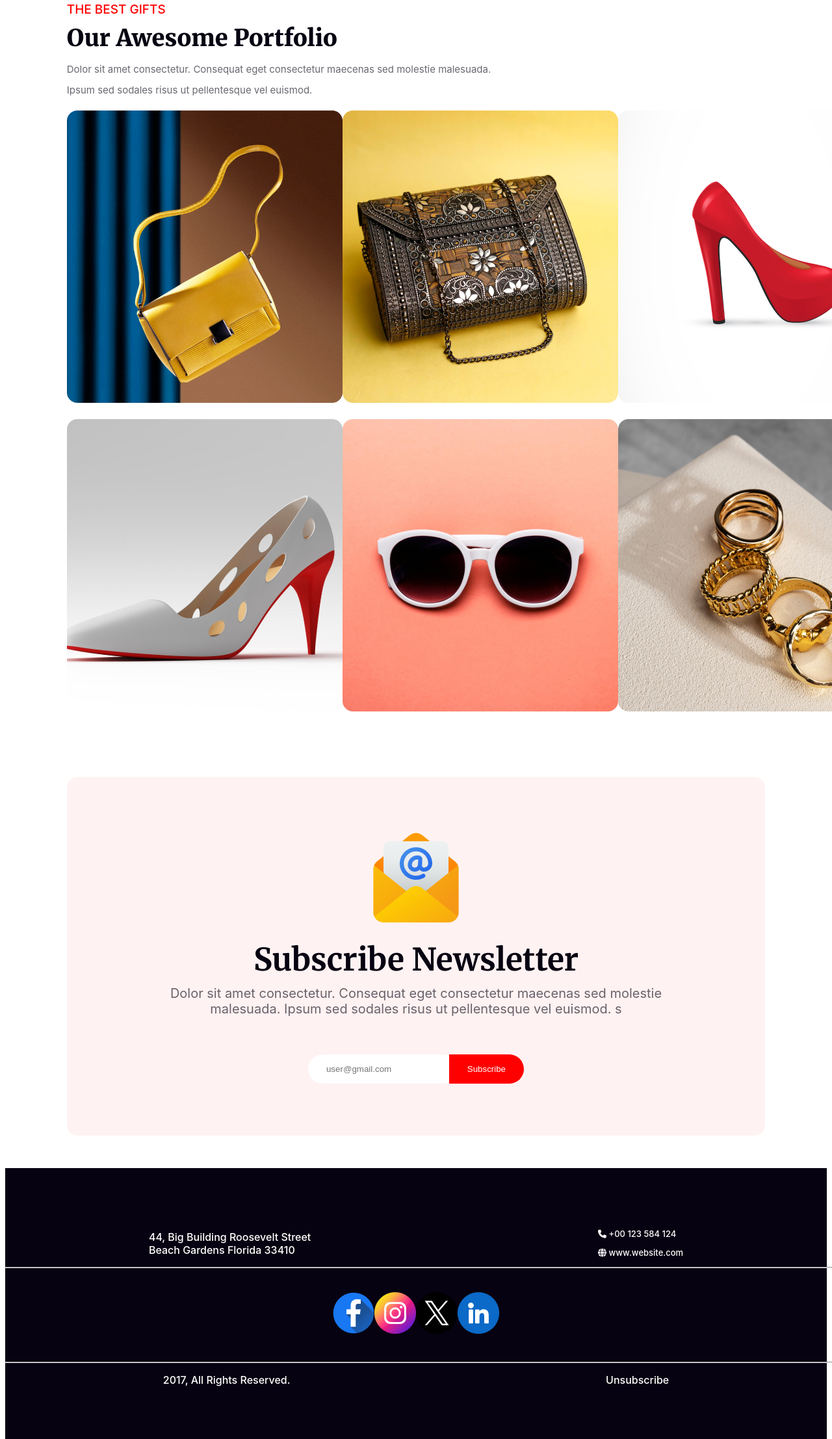
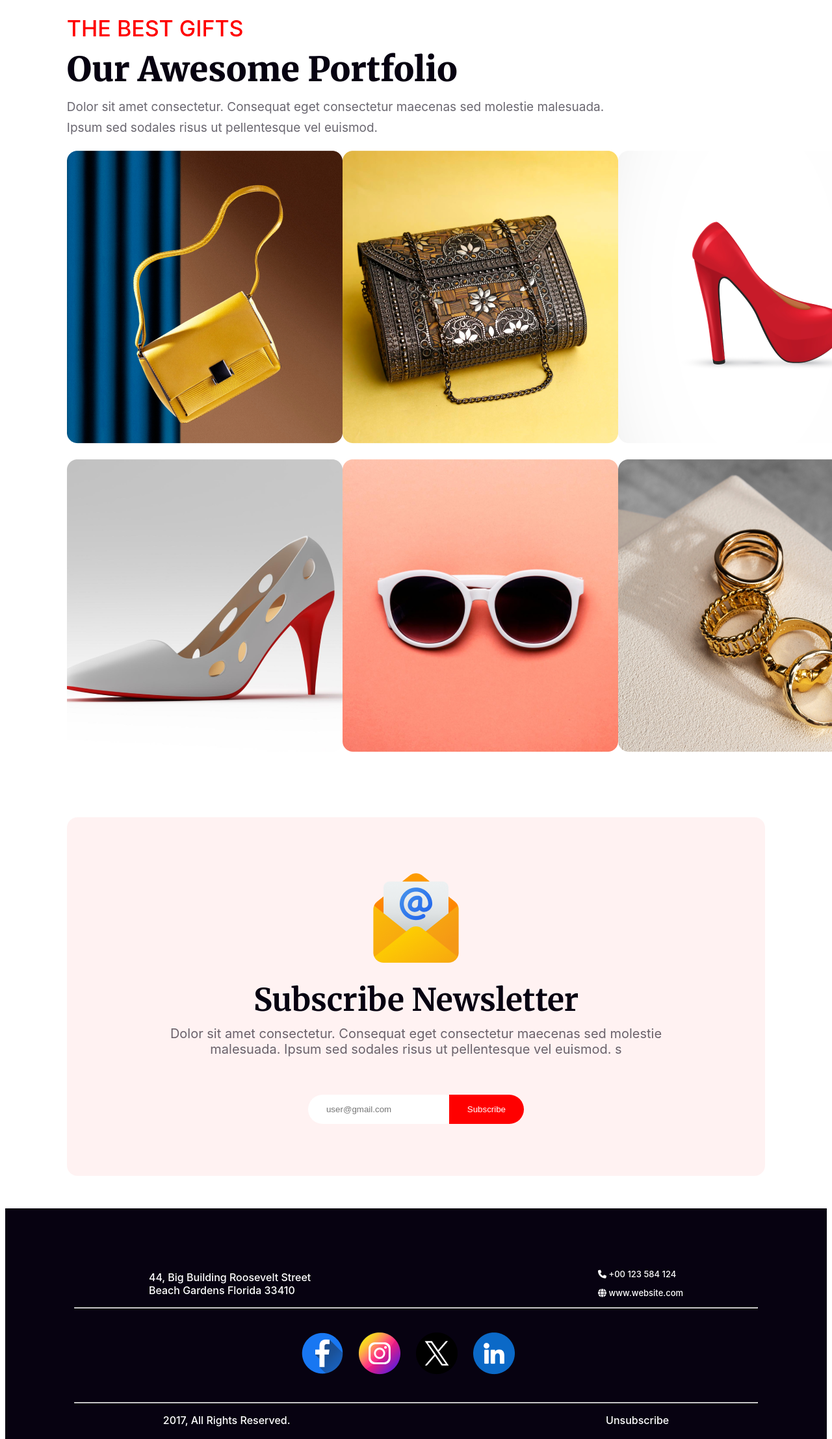
Before and after one commit to MonjurulAsif/Assignment-1, a plain HTML site: page index.html in a window 1280 px wide. Shown: the part 3851-6066 px from the top of the page at 65% size. Drawn offline with Linux system fonts and the light colour scheme.

Commit message:
six commit

```diff
--- a/index.html
+++ b/index.html
@@ -163,7 +163,7 @@
                 </div>
                 <div class="form1">
                     <form action="">
-                        <input class="textt" type="text" name="" id="" placeholder="user@gmail.com">
+                        <input style="color: rgba(7, 2, 17, 0.30);" class="textt" type="text" name="" id="" placeholder="user@gmail.com">
                         <input class="btnnn" type="button" name="" id="" value="Subscribe">
 
                     </form>
--- a/styles/style.css
+++ b/styles/style.css
@@ -383,7 +383,7 @@ span {
 .gift-lal {
     color: #F00;
     font-family: Inter;
-    font-size: 19px;
+    font-size: 34px;
     font-weight: 500;
     margin-bottom: 0px;
 
@@ -393,7 +393,7 @@ span {
     margin-top: 10px;
     color: #070211;
     font-family: Merriweather;
-    font-size: 36px;
+    font-size: 52px;
     font-weight: 900;
     text-transform: capitalize;
     margin-bottom: 10px;
@@ -403,17 +403,17 @@ span {
     margin-top: 0px;
     color: rgba(7, 2, 17, 0.60);
     font-family: Inter;
-    font-size: 15px;
+    font-size: 19px;
     font-style: normal;
     font-weight: 400;
     line-height: 32px;
-    width: 890pz;
+    width: 890px;
 }
 
 .first-chobi {
     display: flex;
     align-items: center;
-    justify-content: space-between;
+    justify-content: space-around;
 
 }
 
@@ -431,7 +431,7 @@ span {
 .last-chobi {
     display: flex;
     align-items: center;
-    justify-content: space-between;
+    justify-content: space-around;
 }
 
 .last-chobi img {
@@ -518,9 +518,9 @@ span {
 
 footer hr {
     margin: 30px;
-    background: rgba(23, 23, 23, 0.15);
-    background-color: #4b4a4a;
-    width: 1320px;
+    background-color:rgba(255, 255, 255, 0.15);
+    color: #4b4a4a;
+    width: 1050px;
     height: 0px;
     margin: 0 auto;
 }
@@ -560,6 +560,9 @@ footer hr {
     padding-bottom: 40px;
 
 }
+.image-icon img{
+    padding-right: 24px;
+}
 
 .sesh {
     display: flex;
```
